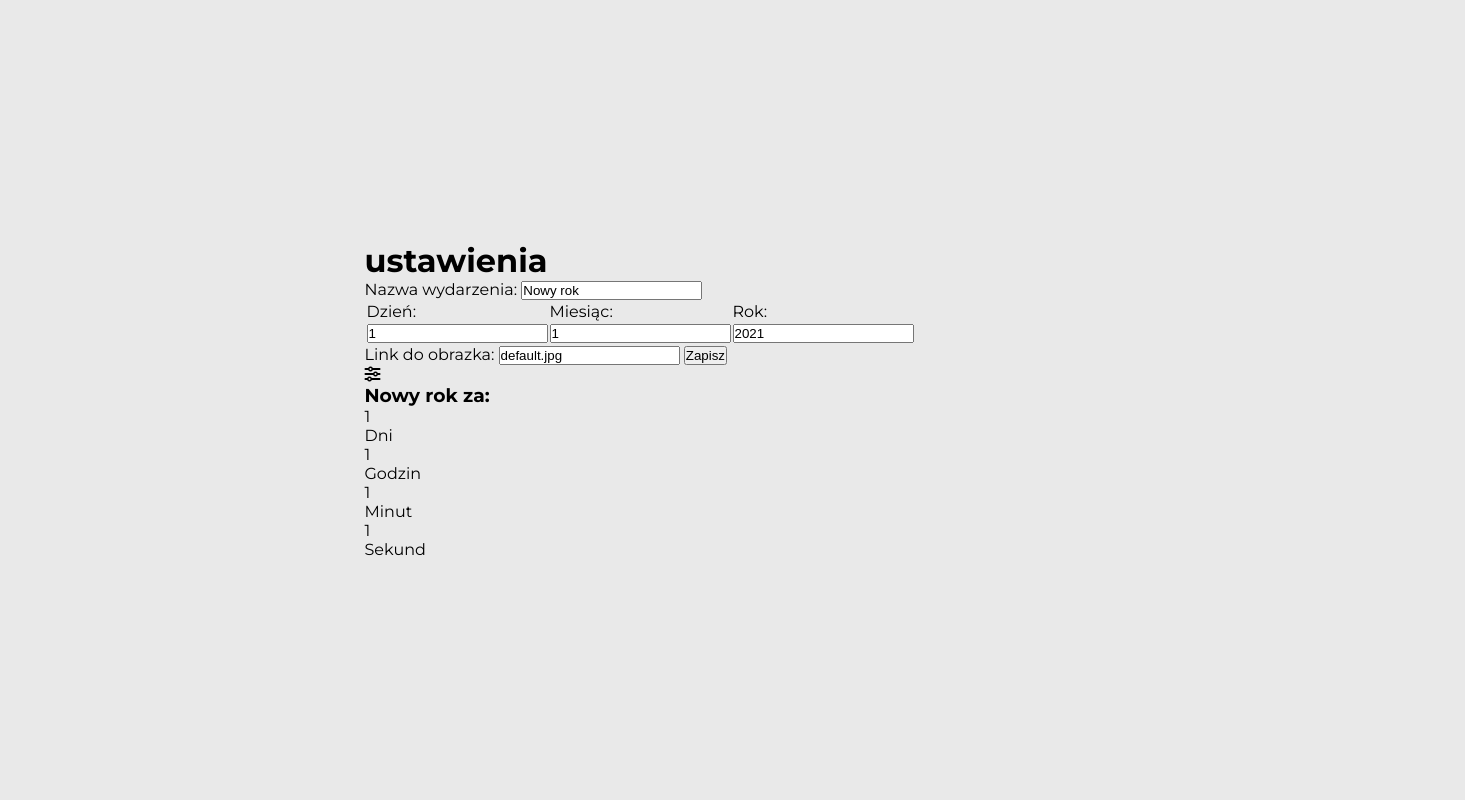
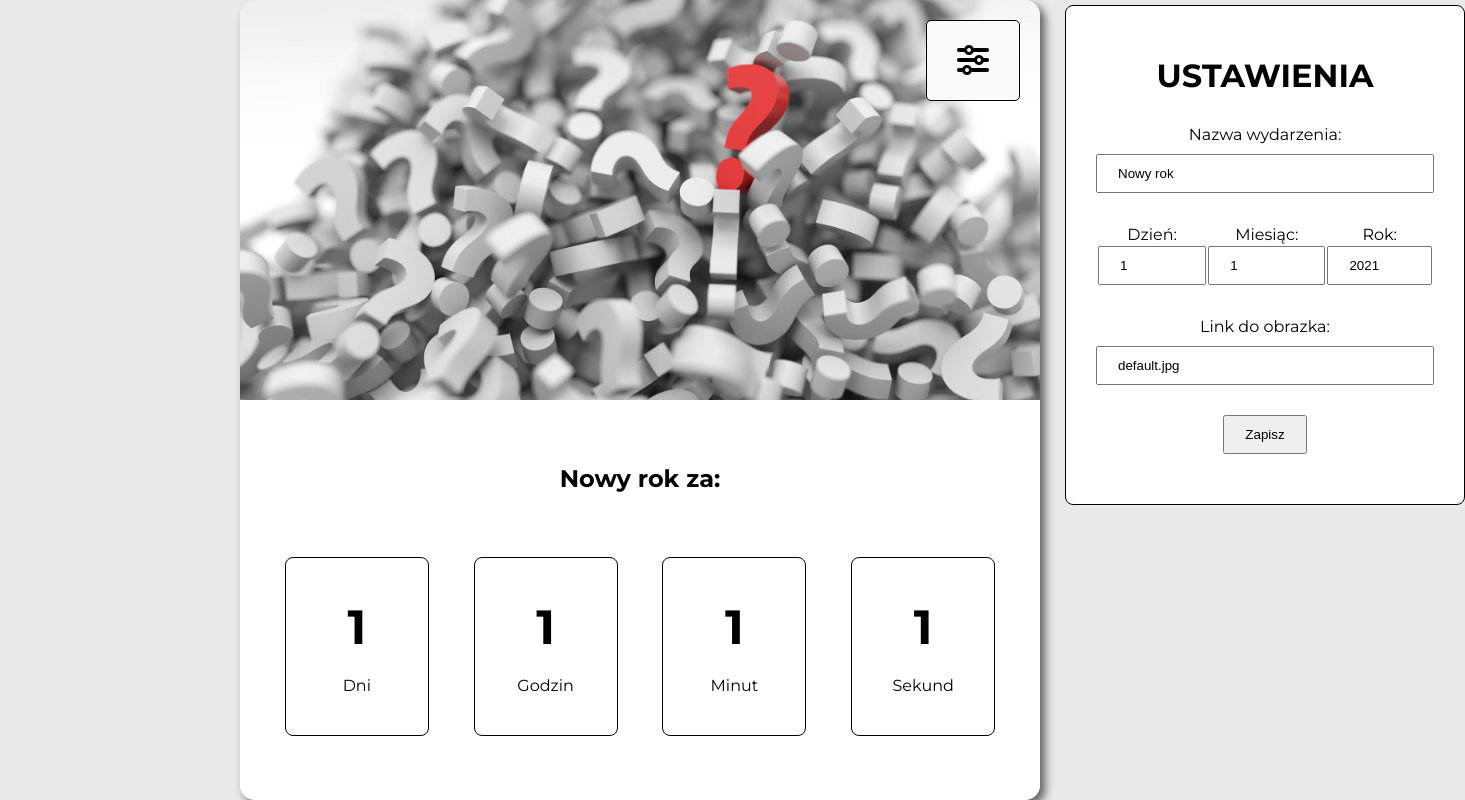
Before and after one commit to maja-karwacka-frank/projects_JS, a plain HTML site: page time_keeper/index.html in a window 1280 px wide. Shown: the whole page, 1465 px wide, since content can reach past the window. Drawn offline with Linux system fonts and the light colour scheme.

Commit message:
Add style in css

```diff
--- a/time_keeper/style.css
+++ b/time_keeper/style.css
@@ -12,3 +12,131 @@ body {
 	font-family: 'Montserrat', sans-serif;
 	background-color: rgb(233, 233, 233);
 }
+
+.counter-app {
+	position: relative;
+}
+
+.app-body {
+	display: flex;
+	flex-direction: column;
+	width: 800px;
+	height: 800px;
+	border-radius: 15px;
+	box-shadow: 5px 5px 10px rgba(0, 0, 0, 0.6);
+	overflow: hidden;
+}
+
+.image-section {
+	position: relative;
+	height: 400px;
+	background-image: url('./default.jpg');
+	background-size: cover;
+	background-position: center;
+}
+
+.settings-btn {
+	position: absolute;
+	top: 20px;
+	right: 20px;
+	padding: 20px 30px;
+	font-size: 32px;
+	background-color: #f9f9f9;
+	border: 1px solid black;
+	border-radius: 5px;
+	cursor: pointer;
+	transition: background-color 0.3s, color 0.3s;
+}
+
+.settings-btn:hover {
+	color: #f9f9f9;
+	background-color: #333;
+}
+
+.time-section {
+	display: flex;
+	flex-direction: column;
+	justify-content: space-evenly;
+	align-items: center;
+	height: 400px;
+	background-color: #fff;
+	z-index: 100;
+}
+
+h3 {
+	font-size: 24px;
+	text-align: center;
+}
+
+.time-cards {
+	display: flex;
+	justify-content: space-evenly;
+	width: 100%;
+}
+
+.card {
+	display: flex;
+	flex-direction: column;
+	justify-content: space-between;
+	padding: 40px 0;
+	width: 18%;
+	text-align: center;
+	border: 1px solid black;
+	border-radius: 8px;
+}
+
+.number {
+	margin-bottom: 20px;
+	font-weight: bold;
+	font-size: 48px;
+}
+
+.card-title {
+	text-align: center;
+}
+
+.settings {
+	display: flex;
+	flex-direction: column;
+	justify-content: center;
+	align-items: center;
+	position: absolute;
+	top: 5px;
+	right: 5px;
+	padding: 50px 30px;
+	width: 400px;
+	background-color: #fff;
+	border: 1px solid black;
+	border-radius: 8px;
+	opacity: 0;
+	transition: transform 0.5s, opacity 0.3s;
+}
+
+.active {
+	transform: translateX(430px);
+	opacity: 1;
+}
+
+h1 {
+	margin-bottom: 30px;
+	text-transform: uppercase;
+}
+
+label {
+	margin-bottom: 10px;
+}
+
+input {
+	margin-bottom: 30px;
+	padding: 10px 20px;
+	width: 100%;
+}
+
+.date {
+	text-align: center;
+}
+
+.save {
+	padding: 10px 20px;
+	cursor: pointer;
+}
```
Also changed, not shown: time_keeper/default.jpg (added).
